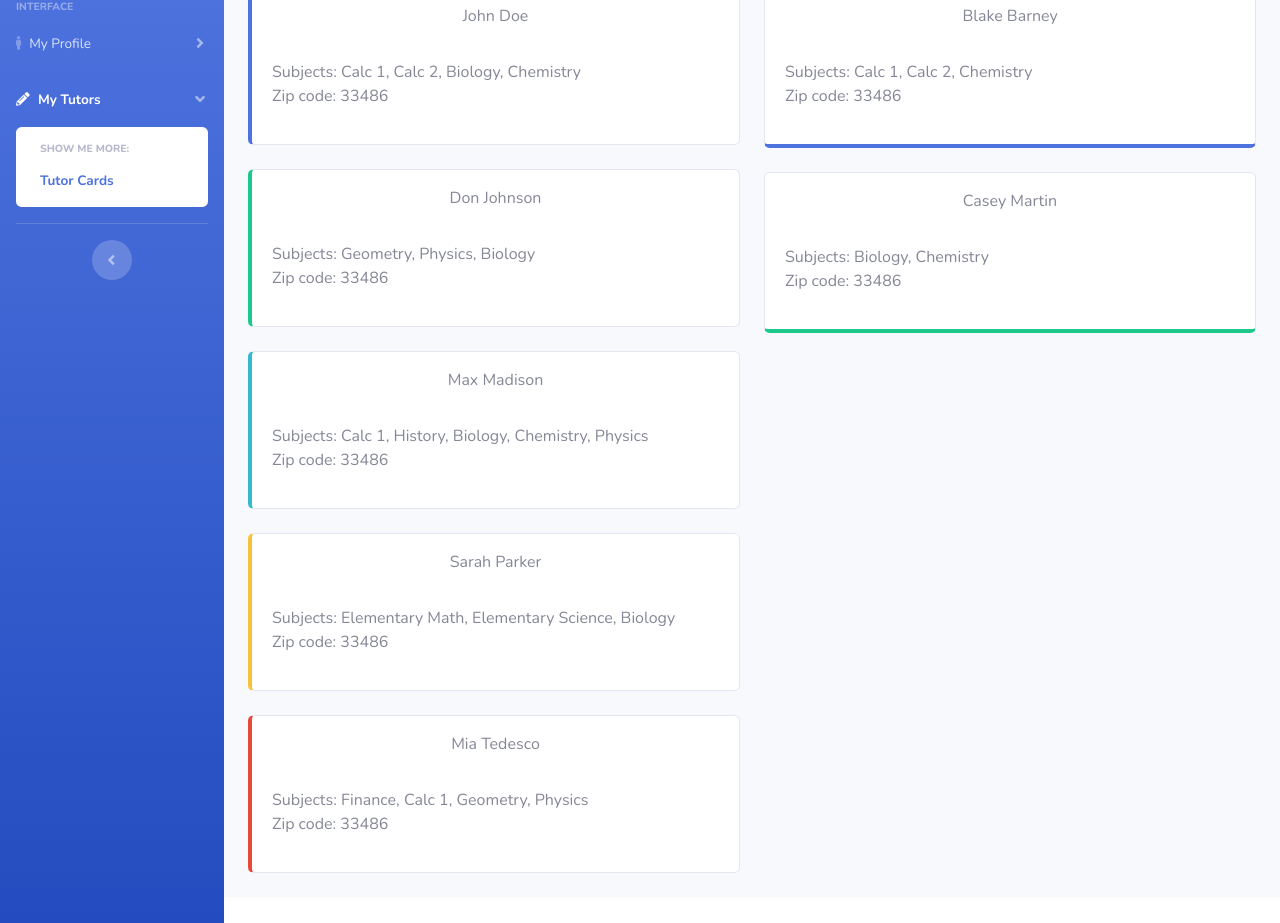
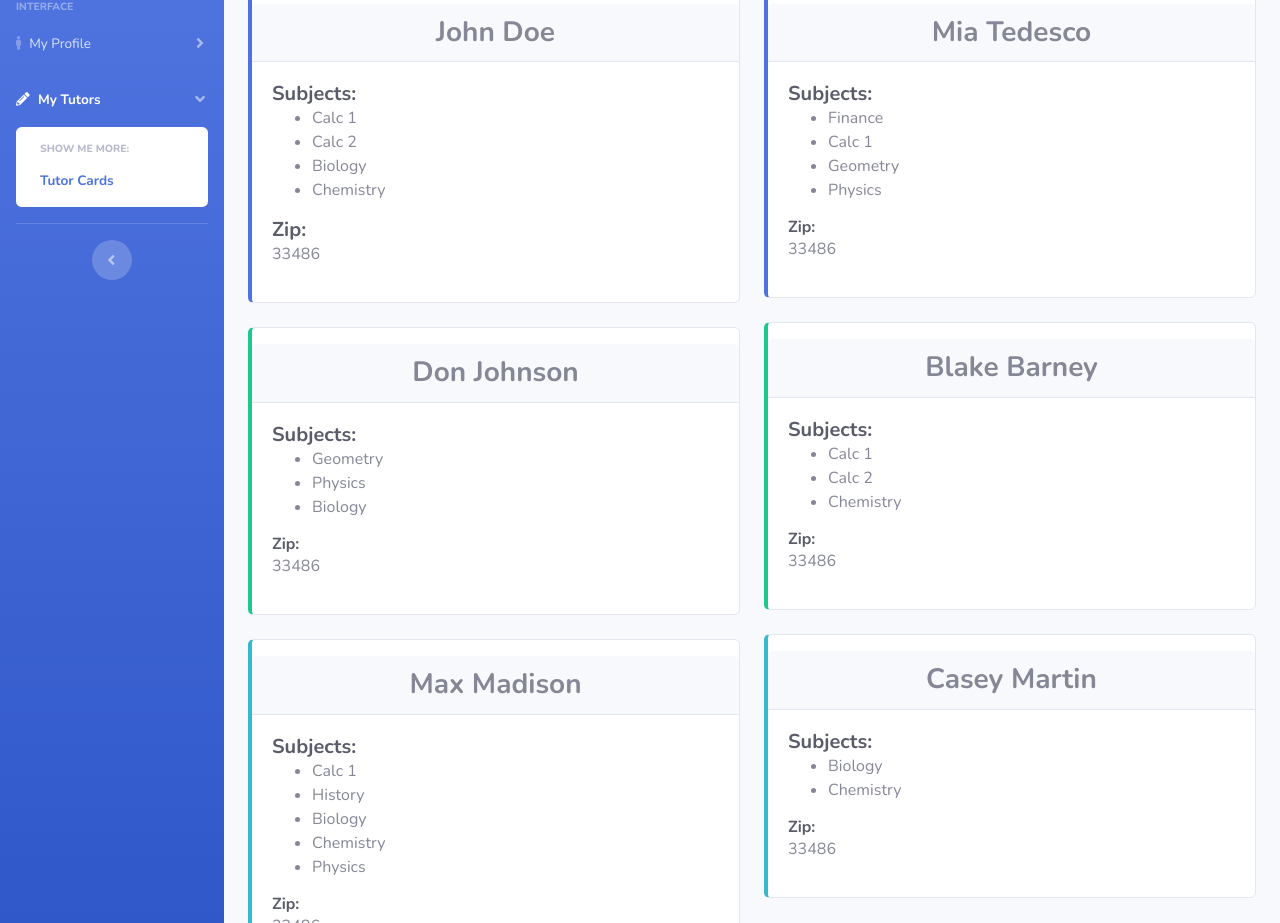
Before and after one commit to mlopezcruz2015/TutorRecruiter, a website with bundled scripts: page utilities-border.html in a window 1280 px wide. Shown: the part 145-1068 px from the top of the page. Built offline with nearby package versions, Linux system fonts and the light colour scheme.

Commit message:
Tutor Cards - udpated style.

```diff
--- a/utilities-border.html
+++ b/utilities-border.html
@@ -289,70 +289,117 @@
             <div class="col-lg-6">
 
               <div class="card mb-4 py-3 border-left-primary">
-                <div class="card-title">
+
+                <div class="h3 card-title font-weight-bold card-header">
                   <center>John Doe</center>
                 </div>
+
                 <div class="card-body">
-                  Subjects: Calc 1, Calc 2, Biology, Chemistry <br> Zip code: 33486
+                  <p class="h5 mb-0 font-weight-bold text-gray-800">Subjects:</p>
+				  <ul class = "list-group-horizontal-md">
+					<li>Calc 1</li>
+					<li>Calc 2</li>
+					<li>Biology</li>
+					<li>Chemistry</li>
+				  </ul>
+				  <p class="h5 mb-0 font-weight-bold text-gray-800">Zip:</p> 33486
                 </div>
               </div>
 
               <div class="card mb-4 py-3 border-left-success">
-                <div class="card-title">
+                <div class="h3 card-title font-weight-bold card-header">
                   <center>Don Johnson</center>
                 </div>
                 <div class="card-body">
-                  Subjects: Geometry, Physics, Biology <br> Zip code: 33486
+                  <p class="h5 mb-0 font-weight-bold text-gray-800">Subjects:</p>
+				  <ul class = "list-group-horizontal-md">
+					<li>Geometry</li>
+					<li>Physics</li>
+					<li>Biology</li>
+				  </ul>
+				  <p class="h6 mb-0 font-weight-bold text-gray-800">Zip:</p> 33486
                 </div>
               </div>
 
               <div class="card mb-4 py-3 border-left-info">
-                <div class="card-title">
+                <div class="h3 card-title font-weight-bold card-header">
                   <center>Max Madison</center>
                 </div>
                 <div class="card-body">
-                  Subjects: Calc 1, History, Biology, Chemistry, Physics <br> Zip code: 33486
+                  <p class="h5 mb-0 font-weight-bold text-gray-800">Subjects:</p>
+				  <ul class = "list-group-horizontal-md">
+					<li>Calc 1</li>
+					<li>History</li>
+					<li>Biology</li>
+					<li>Chemistry</li>
+					<li>Physics</li>
+				  </ul>
+				  <p class="h6 mb-0 font-weight-bold text-gray-800">Zip:</p> 33486
                 </div>
               </div>
 
               <div class="card mb-4 py-3 border-left-warning">
-                <div class="card-title">
+                <div class="h3 card-title font-weight-bold card-header">
                   <center>Sarah Parker</center>
                 </div>
                 <div class="card-body">
-                  Subjects: Elementary Math, Elementary Science, Biology <br> Zip code: 33486
+                  <p class="h5 mb-0 font-weight-bold text-gray-800">Subjects:</p>
+				  <ul class = "list-group-horizontal-md">
+					<li>Elementary Math</li>
+					<li>Elementary Science</li>
+					<li>Biology</li>
+				  </ul>
+				  <p class="h6 mb-0 font-weight-bold text-gray-800">Zip:</p> 33486
                 </div>
               </div>
-
-              <div class="card mb-4 py-3 border-left-danger">
-                <div class="card-title">
-                  <center>Mia Tedesco</center>
-                </div>
-                <div class="card-body">
-                  Subjects: Finance, Calc 1, Geometry, Physics <br> Zip code: 33486
-                </div>
-              </div>
-
             </div>
 
             <!-- Border Bottom Utilities -->
             <div class="col-lg-6">
 
-              <div class="card mb-4 py-3 border-bottom-primary">
-                <div class="card-title">
+			<div class="card mb-4 py-3 border-left-primary">
+                <div class="h3 card-title font-weight-bold card-header">
+                  <center>Mia Tedesco</center>
+                </div>
+                <div class="card-body">
+                  <p class="h5 mb-0 font-weight-bold text-gray-800">Subjects:</p>
+				  <ul class = "list-group-horizontal-md">
+					<li>Finance</li>
+					<li>Calc 1</li>
+					<li>Geometry</li>
+					<li>Physics</li>
+				  </ul>
+				  <p class="h6 mb-0 font-weight-bold text-gray-800">Zip:</p> 33486
+                </div>
+              </div>
+
+              <div class="card mb-4 py-3 border-left-success">
+                <div class="h3 card-title font-weight-bold card-header">
                   <center>Blake Barney</center>
                 </div>
                 <div class="card-body">
-                  Subjects: Calc 1, Calc 2, Chemistry <br> Zip code: 33486
+                  <p class="h5 mb-0 font-weight-bold text-gray-800">Subjects:</p>
+				  <ul class = "list-group-horizontal-md">
+					<li>Calc 1</li>
+					<li>Calc 2</li>
+					<li>Chemistry</li>
+				  </ul>
+				  <p class="h6 mb-0 font-weight-bold text-gray-800">Zip:</p> 33486
                 </div>
               </div>
 
-              <div class="card mb-4 py-3 border-bottom-success">
-                <div class="card-title">
+              <div class="card mb-4 py-3 border-left-info">
+                <div class="h3 card-title font-weight-bold card-header">
                   <center>Casey Martin</center>
                 </div>
+
                 <div class="card-body">
-                  Subjects: Biology, Chemistry <br> Zip code: 33486
+                  <p class="h5 mb-0 font-weight-bold text-gray-800">Subjects:</p>
+				  <ul class = "list-group-horizontal-md">
+					<li>Biology</li>
+					<li>Chemistry</li>
+				  </ul>
+				  <p class="h6 mb-0 font-weight-bold text-gray-800">Zip:</p> 33486
                 </div>
               </div>
 
```
